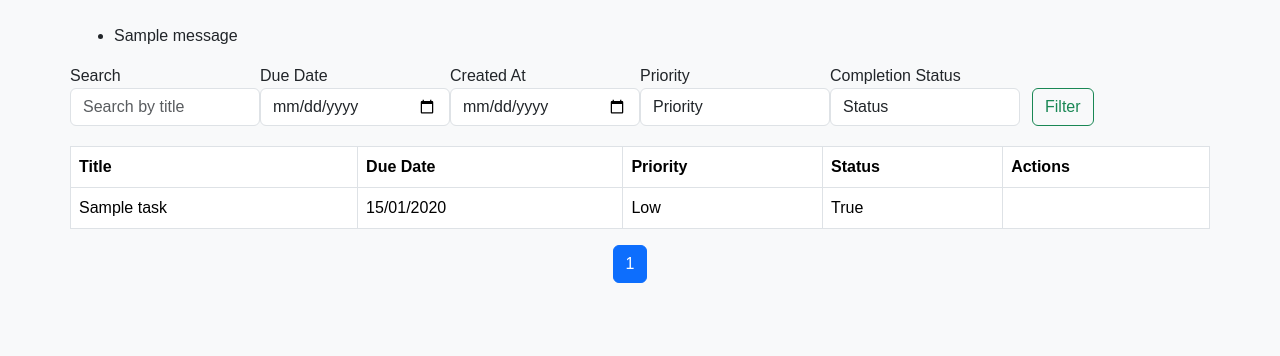
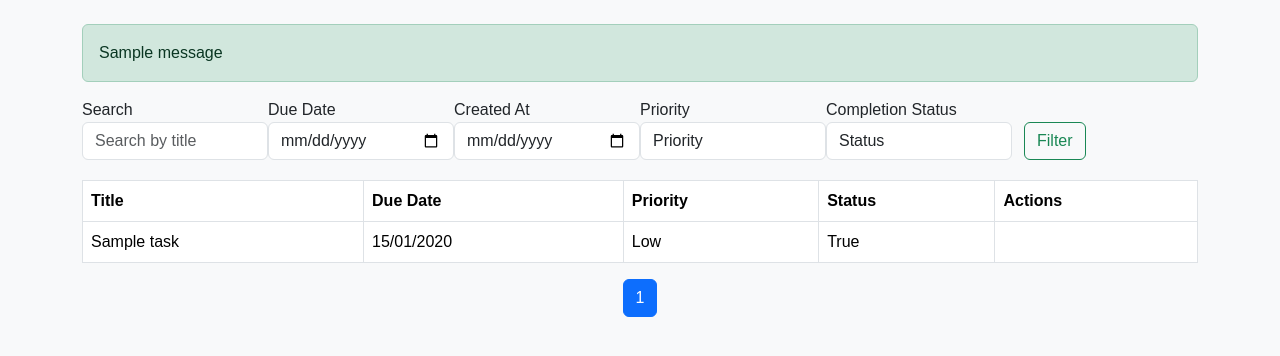
Before and after one commit to Rafi1115/task-manager, a Django app: page /tasks/ in a window 1280 px wide. Shown: the part 93-449 px from the top of the page. Run offline with Django 4.2, Linux system fonts and the light colour scheme; a user stored in the database is signed in; tables that the repository leaves empty hold one stand-in row (values such as "Sample post"); one stand-in notice (Sample message) is shown; some libraries are stand-ins or nearby versions.

Commit message:
worked on pagination css, updated setting file, organized templates

```diff
--- a/static/header.css
+++ b/static/header.css
@@ -93,3 +93,8 @@ th {
 .btn {
     margin-right: 10px;
 }
+
+
+.m-0{
+  margin-right: 0px;
+}
--- a/tasks/serializers.py
+++ b/tasks/serializers.py
@@ -1,5 +1,3 @@
-# tasks/serializers.py
-
 from rest_framework import serializers
 from .models import Task, TaskPhoto
 
--- a/tasks/templates/task_detail.html
+++ b/tasks/templates/task_detail.html
@@ -3,6 +3,8 @@
 {% block title %}Task Detail{% endblock %}
 
 {% block content %}
+
+
   <h2>{{ task.title }}</h2>
   <div class="row">
     <div class="col-md-6">
--- a/tasks/templates/task_list.html
+++ b/tasks/templates/task_list.html
@@ -76,41 +76,6 @@
 </table>
 
 
-<nav aria-label="Page navigation example">
-  <ul class="pagination d-flex justify-content-center">
-    {% if page_obj.has_previous %}
-
-    <li class="page-item">
-      <a href="?page=1" class="page-link"><i class="fa fa-angle-double-left"></i></a>
-    </li>
-    <li class="page-item">
-      <a href="?page={{ page_obj.previous_page_number }}" class="page-link"><i class="fa fa-angle-left"></i></a>
-    </li>
-    {% endif %}
-    {% for n in page_obj.paginator.page_range %}
-    {% if page_obj.number == n %}
-    <li class="page-item active">
-      <a href="?page={{ n }}" class="page-link">{{ n }}</a>
-    </li>
-    {% elif n > page_obj.number|add:'-3' and n < page_obj.number|add:'3' %} <li class="page-item">
-      <a href="?page={{ n }}" class="page-link">{{ n }}</a>
-      </li>
-      {% endif %}
-      {% endfor %}
-      {% if page_obj.has_next %}
-      <li class="page-item">
-        <a href="?page={{ page_obj.next_page_number }}" class="page-link">
-          <i class="fa fa-angle-right"></i></a>
-      </li>
-      <li class="page-item">
-        <a href="?page={{ page_obj.paginator.num_pages }}" class="page-link">
-          <i class="fa fa-angle-double-right"></i></a>
-      </li>
-
-      {% endif %}
-  </ul>
-</nav>
-
-
+  {% include "pagination.html" %}
 
 {% endblock content %}
--- a/tasks/views.py
+++ b/tasks/views.py
@@ -76,11 +76,13 @@ class TaskPhotoDeleteView(View):
     def post(self, request, pk):
         task_photo = get_object_or_404(TaskPhoto, pk=pk)
 
-        # Check if the user has permission to delete the photo
         if task_photo.task.assigned_user != self.request.user:
+            messages.error(request, 'Permission denied. You cannot delete this photo.')
             return redirect('tasks:task-detail', pk=task_photo.task.pk)
 
         task_photo.delete()
+
+        messages.success(request, 'Photo deleted successfully.')
         return redirect('tasks:task-detail', pk=task_photo.task.pk)
 
 @method_decorator(login_required, name='dispatch')
--- a/templates/base.html
+++ b/templates/base.html
@@ -3,69 +3,24 @@
 <!doctype html>
 <html lang="en">
 
-<head>
-  <meta charset="utf-8">
-  <meta name="viewport" content="width=device-width, initial-scale=1">
-  <meta name="description" content="">
-  <meta name="author" content="Mark Otto, Jacob Thornton, and Bootstrap contributors">
-  <meta name="generator" content="Hugo 0.84.0">
-  <title>{% block title %}Task Manager{% endblock %}</title>
-
-  <link href="https://cdn.jsdelivr.net/npm/bootstrap@5.3.2/dist/css/bootstrap.min.css" rel="stylesheet">
-
-  <link href="{% static 'header.css' %}" rel="stylesheet">
-
-  <head>
-    <!-- Our project just needs Font Awesome Free's Solid and Brand files -->
-    <link href="{% static 'fontawesomefree/css/fontawesome.css' %}" rel="stylesheet" type="text/css">
-    <link href="{% static 'fontawesomefree/css/brands.css' %}" rel="stylesheet" type="text/css">
-    <link href="{% static 'fontawesomefree/css/solid.css' %}" rel="stylesheet" type="text/css">
-  </head>
-</head>
+{% include "head.html" %}
 
 <body>
 
   <main>
     <div class="container">
-      <header
-        class="d-flex flex-wrap align-items-center justify-content-center justify-content-md-between py-3 mb-4 border-bottom">
+
+      {% include "header.html" %}
+
+      {% include "message.html" %}
 
 
-        <h4 style="color: rgb(20, 117, 44); font-weight: bolder;">Task Manager</h4>
-
-        <ul class="nav col-12 col-md-auto mb-2 justify-content-center mb-md-0">
-          <li><a href="{% url 'tasks:task-list' %}" class="nav-link px-2 secondary">Task List</a></li>
-          <li><a href="{% url 'tasks:task-create' %}" class="nav-link px-2 secondary">Create</a></li>
-        </ul>
-
-        <div class="col-md-3 text-end">
-          {% if user.is_authenticated %}
-
-          <a href="{% url 'logout' %}" class="btn btn-outline-primary me-2">Logout</a>
-          {% else %}
-          <a href="{% url 'login' %}" class="btn btn-outline-primary me-2">Login</a>
-
-          <a href="{% url 'register:register' %}" class="btn btn-primary">Sign-up</a>
-          {% endif %}
-
-        </div>
-
-      </header>
-
-
-      {% if messages %}
-      <ul class="messages">
-        {% for message in messages %}
-        <li{% if message.tags %} class="{{ message.tags }}" {% endif %}>{{ message }}</li>
-          {% endfor %}
-      </ul>
-      {% endif %}
-    </div>
 
     {% block content %}
 
     {% endblock content %}
 
+  </div>
 
   </main>
 
--- /dev/null
+++ b/templates/head.html
@@ -0,0 +1,20 @@
+{% load static %}
+<head>
+    <meta charset="utf-8">
+    <meta name="viewport" content="width=device-width, initial-scale=1">
+    <meta name="description" content="">
+    <meta name="author" content="Mark Otto, Jacob Thornton, and Bootstrap contributors">
+    <meta name="generator" content="Hugo 0.84.0">
+    <title>{% block title %}Task Manager{% endblock %}</title>
+
+    <link href="https://cdn.jsdelivr.net/npm/bootstrap@5.3.2/dist/css/bootstrap.min.css" rel="stylesheet">
+
+    <link href="{% static 'header.css' %}" rel="stylesheet">
+
+    <head>
+      <!-- Our project just needs Font Awesome Free's Solid and Brand files -->
+      <link href="{% static 'fontawesomefree/css/fontawesome.css' %}" rel="stylesheet" type="text/css">
+      <link href="{% static 'fontawesomefree/css/brands.css' %}" rel="stylesheet" type="text/css">
+      <link href="{% static 'fontawesomefree/css/solid.css' %}" rel="stylesheet" type="text/css">
+    </head>
+  </head>
--- /dev/null
+++ b/templates/header.html
@@ -0,0 +1,24 @@
+<header
+class="d-flex flex-wrap align-items-center justify-content-center justify-content-md-between py-3 mb-4 border-bottom">
+
+
+<h4 style="color: rgb(20, 117, 44); font-weight: bolder;">Task Manager</h4>
+
+<ul class="nav col-12 col-md-auto mb-2 justify-content-center mb-md-0">
+  <li><a href="{% url 'tasks:task-list' %}" class="nav-link px-2 secondary">Task List</a></li>
+  <li><a href="{% url 'tasks:task-create' %}" class="nav-link px-2 secondary">Create</a></li>
+</ul>
+
+<div class="col-md-3 text-end">
+  {% if user.is_authenticated %}
+
+  <a href="{% url 'logout' %}" class="btn btn-outline-primary me-2">Logout</a>
+  {% else %}
+  <a href="{% url 'login' %}" class="btn btn-outline-primary me-2">Login</a>
+
+  <a href="{% url 'register:register' %}" class="btn btn-primary">Sign-up</a>
+  {% endif %}
+
+</div>
+
+</header>
--- /dev/null
+++ b/templates/message.html
@@ -0,0 +1,9 @@
+
+
+{% for message in messages %}
+<div class="container-fluid p-0">
+  <div class="alert {{ message.tags }} alert-dismissible" role="alert" >
+    {{ message }}
+  </div>
+</div>
+{% endfor %}
--- /dev/null
+++ b/templates/pagination.html
@@ -0,0 +1,36 @@
+{% load static %}
+
+<nav aria-label="Page navigation example">
+    <ul class="pagination d-flex justify-content-center">
+      {% if page_obj.has_previous %}
+
+      <li class="page-item m-0">
+        <a href="?page=1" class="page-link"><i class="fa fa-angle-double-left"></i></a>
+      </li>
+      <li class="page-item m-0">
+        <a href="?page={{ page_obj.previous_page_number }}" class="page-link"><i class="fa fa-angle-left"></i></a>
+      </li>
+      {% endif %}
+      {% for n in page_obj.paginator.page_range %}
+      {% if page_obj.number == n %}
+      <li class="page-item active m-0">
+        <a href="?page={{ n }}" class="page-link">{{ n }}</a>
+      </li>
+      {% elif n > page_obj.number|add:'-3' and n < page_obj.number|add:'3' %} <li class="page-item m-0">
+        <a href="?page={{ n }}" class="page-link">{{ n }}</a>
+        </li>
+        {% endif %}
+        {% endfor %}
+        {% if page_obj.has_next %}
+        <li class="page-item m-0">
+          <a href="?page={{ page_obj.next_page_number }}" class="page-link">
+            <i class="fa fa-angle-right"></i></a>
+        </li>
+        <li class="page-item m-0">
+          <a href="?page={{ page_obj.paginator.num_pages }}" class="page-link">
+            <i class="fa fa-angle-double-right"></i></a>
+        </li>
+
+        {% endif %}
+    </ul>
+  </nav>
```
Also changed, not shown: task_manager/settings.py (+15 -4 lines), 1 other file.
